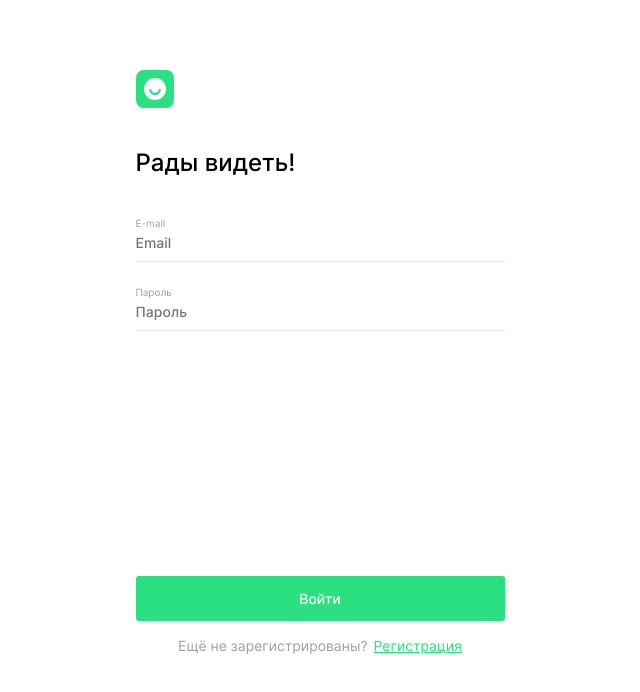
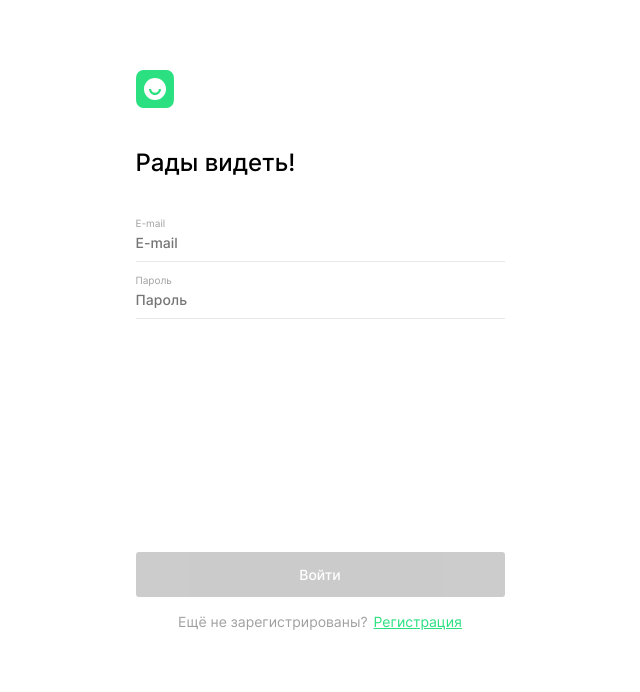
Before and after one commit to StarClavatar/movies-explorer-frontend, a React (Create React App) app: page /signin in a window 1280 px wide. Shown: the top 692 px of the page, without its empty margins (320-960 px from the left). Built offline with nearby package versions, Linux system fonts and the light colour scheme.

Commit message:
add login validation

```diff
--- a/src/components/Login/Login.js
+++ b/src/components/Login/Login.js
@@ -2,17 +2,20 @@ import React from 'react';
 import { Link } from 'react-router-dom';
 import './Login.css';
 import logo from '../../images/logo.svg';
+import { useFormWithValidation } from '../../utils/FormHooks';
 
 function Login(props) {
-    const [email, setEmail] = React.useState ('');
-    const [password, setPassword] = React.useState ('');
+    const { values, handleChange, errors, isValid, resetForm } = useFormWithValidation();
 
-    function handleEmailChange(e) {setEmail(e.target.value)};
-    function handlePasswordChange(e) {setPassword(e.target.value)};
+    // const [email, setEmail] = React.useState ('');
+    // const [password, setPassword] = React.useState ('');
+
+    // function handleEmailChange(e) {setEmail(e.target.value)};
+    // function handlePasswordChange(e) {setPassword(e.target.value)};
 
     function handleAuthorize(e){
         e.preventDefault();
-        props.onAuthorise(email, password);
+        props.onAuthorise(values.email, values.password);
     }
 
     return (
@@ -22,12 +25,32 @@ function Login(props) {
                 <h1 className="entrance-form__header">Рады видеть!</h1>
                 <form className="form" onSubmit={handleAuthorize}>
                     <span className="form__input-title">E-mail</span>
-                    <input className="form__input" type="email" id='email' name='e-mail' required placeholder="Email" onChange={handleEmailChange}/>
-                    <span className="error-span">Что-то пошло не так...</span>
+                    <input className="form__input"
+                        name='email'
+                        placeholder="E-mail"
+                        type="email"
+                        required
+                        onChange={handleChange}
+                        value={values.email ? values.email : ''}
+                    />
+                    <span className={`error-span${errors.email ? ' error-span_active' : ''}`} >
+                        {errors.email ? errors.email : ''}
+                    </span>
                     <span className="form__input-title">Пароль</span>
-                    <input className="form__input" type="password" id='password' name='password' required placeholder="Пароль" onChange={handlePasswordChange}/>
-                    <span className="error-span">Что-то пошло не так...</span>
-                    <button className="form__button" type="submit">Войти</button>
+                    <input className="form__input"
+                        name='password'
+                        placeholder="Пароль"
+                        type="password"
+                        required
+                        onChange={handleChange}
+                        value={values.password ? values.password : ''}
+                    />
+                    <span className={`error-span${errors.email ? ' error-span_active' : ''}`} >
+                        {errors.password ? errors.password : ''}
+                    </span>
+                    <button className="form__button" type="submit" {...!isValid ? {disabled: 'disabled'} : {}} >
+                        Войти
+                    </button>
                 </form>
                 <span className="is-registered">
                     Ещё не зарегистрированы?
```
